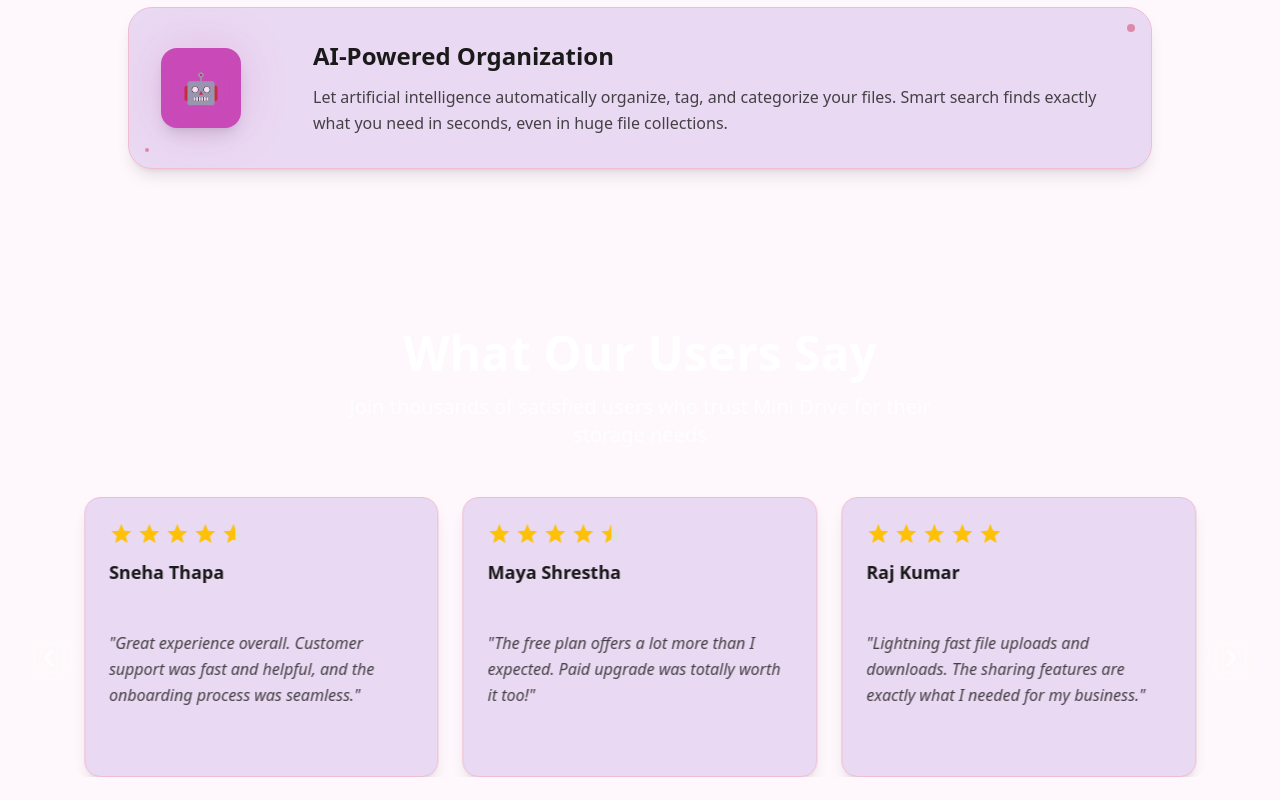
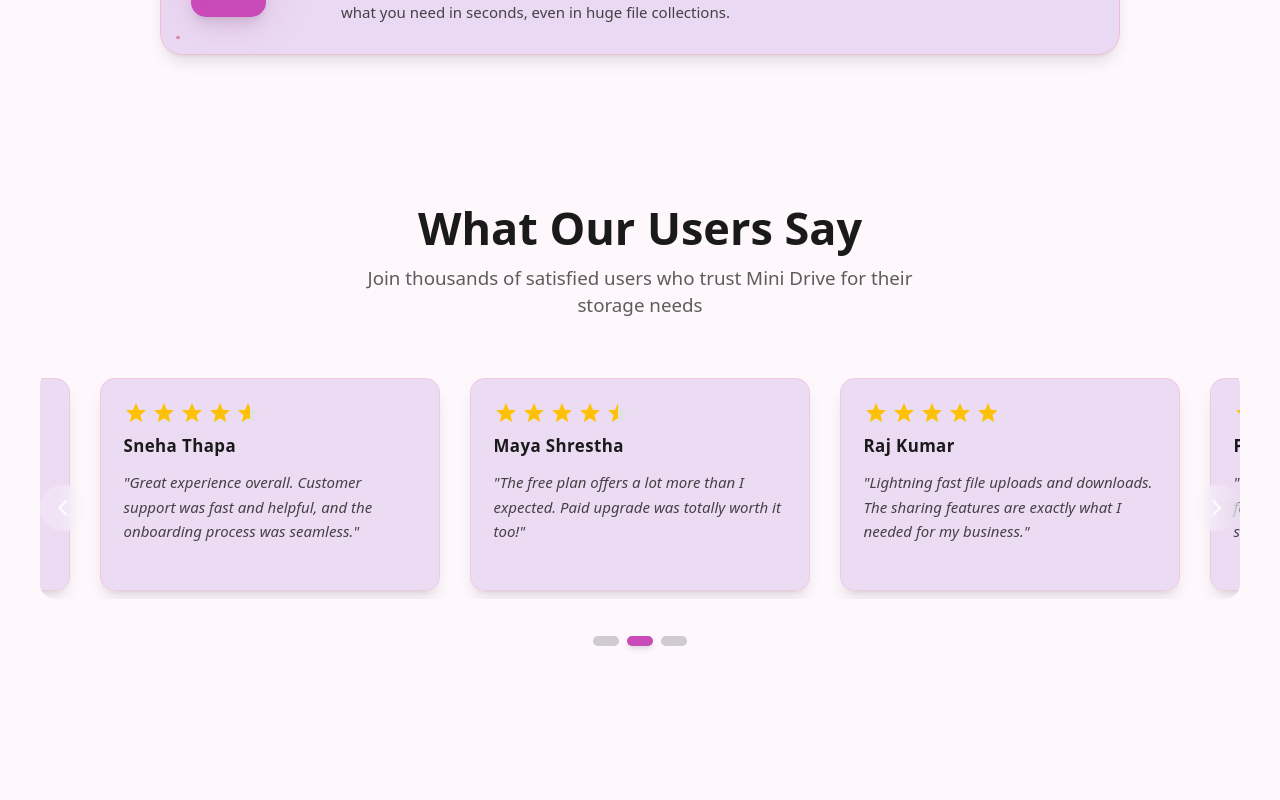
Before and after one commit to Rohan-1-3/the-mushu-drive, a React (Vite) app in the folder client/: page / in a window 1280 px wide. Shown: the part 1660-2460 px from the top of the page. Built offline with nearby package versions, Linux system fonts and the light colour scheme.

Commit message:
feat: implement footer component and integrate it into the landing page layout

```diff
--- a/client/src/Layouts/LandingPageLayout.jsx
+++ b/client/src/Layouts/LandingPageLayout.jsx
@@ -1,14 +1,15 @@
 import React from 'react';
 import { Outlet } from 'react-router';
+import Footer from '../components/LandingPageComponents/Footer';
 
 function LandingPageLayout() {
     return (
-        <div>
-            {/* header */}
-            <main>
+        <div className="flex flex-col min-h-screen bg-bg-light dark:bg-bg-dark">
+            {/* header placeholder handled elsewhere (Navbar likely outside layout) */}
+            <main className="flex-1">
                 <Outlet />
             </main>
-            {/* footer */}
+            <Footer />
         </div>
     );
 }
--- /dev/null
+++ b/client/src/components/LandingPageComponents/Footer.jsx
@@ -0,0 +1,89 @@
+import React from 'react';
+import { Link } from 'react-router-dom';
+
+function Footer() {
+  const year = new Date().getFullYear();
+  return (
+    <footer className="relative bg-bg-light dark:bg-bg-dark border-t border-white/20 dark:border-white/10 mt-20 overflow-hidden">
+      {/* Decorative gradient blobs */}
+      <div className="pointer-events-none absolute inset-0 -z-10">
+        <div className="absolute -top-24 -left-24 w-72 h-72 rounded-full bg-primary/10 blur-3xl" />
+        <div className="absolute -bottom-32 -right-10 w-80 h-80 rounded-full bg-accent2-dark/10 blur-3xl" />
+      </div>
+
+      <div className="max-w-7xl mx-auto px-6 py-8">
+        {/* Responsive grid: 1 col -> 2 cols (sm) -> 4 cols (md) -> 5 cols (xl) with brand spanning 2 */}
+        <div className="grid gap-12 sm:grid-cols-2 md:grid-cols-4 xl:grid-cols-5">
+          {/* Brand */}
+          <div className="space-y-4 xl:col-span-2">
+            <div className="flex items-center space-x-2">
+              <div className="w-6 h-6 rotate-45 rounded-sm shadow-lg bg-primary" />
+              <span className="font-bold tracking-widest text-text-light dark:text-text-dark">MINI DRIVE</span>
+            </div>
+            <p className="text-sm leading-relaxed text-text-light/70 dark:text-text-dark/70 max-w-xs">
+              Secure, fast and elegant storage that fits in your pocket. Effortless file sharing for modern workflows.
+            </p>
+            <div className="flex items-center space-x-3 pt-2">
+              {/* Social icons (placeholder SVGs) */}
+              {['twitter','github','linkedin'].map(icon => (
+                <a key={icon} href="#" aria-label={icon} className="group p-2 rounded-lg bg-white/5 hover:bg-white/10 dark:bg-white/10 dark:hover:bg-white/20 border border-white/10 transition-all">
+                  <svg viewBox="0 0 24 24" className="w-4 h-4 fill-none stroke-primary/70 group-hover:stroke-primary transition" strokeWidth="1.8" strokeLinecap="round" strokeLinejoin="round">
+                    <circle cx="12" cy="12" r="10" className="stroke-primary/30" />
+                    <path d="M8 12h8M12 8v8" />
+                  </svg>
+                </a>
+              ))}
+            </div>
+          </div>
+
+          {/* Product */}
+          <div className="sm:justify-self-start">
+            <h3 className="text-sm font-semibold tracking-wider text-text-light dark:text-text-dark mb-4">PRODUCT</h3>
+            <ul className="space-y-3 text-sm">
+              {['Features','Pricing','Security','Roadmap'].map(item => (
+                <li key={item}>
+                  <a href="#" className="text-text-light/70 dark:text-text-dark/70 hover:text-primary transition-colors">{item}</a>
+                </li>
+              ))}
+            </ul>
+          </div>
+
+            {/* Resources */}
+          <div className="sm:justify-self-start">
+            <h3 className="text-sm font-semibold tracking-wider text-text-light dark:text-text-dark mb-4">RESOURCES</h3>
+            <ul className="space-y-3 text-sm">
+              {['Docs','API','Community','Support'].map(item => (
+                <li key={item}>
+                  <a href="#" className="text-text-light/70 dark:text-text-dark/70 hover:text-primary transition-colors">{item}</a>
+                </li>
+              ))}
+            </ul>
+          </div>
+
+          {/* Company */}
+          <div className="sm:justify-self-start">
+            <h3 className="text-sm font-semibold tracking-wider text-text-light dark:text-text-dark mb-4">COMPANY</h3>
+            <ul className="space-y-3 text-sm">
+              {['About','Blog','Careers','Contact'].map(item => (
+                <li key={item}>
+                  <a href="#" className="text-text-light/70 dark:text-text-dark/70 hover:text-primary transition-colors">{item}</a>
+                </li>
+              ))}
+            </ul>
+          </div>
+        </div>
+
+        <div className="mt-16 pt-8 border-t border-white/10 flex flex-col md:flex-row items-center justify-between gap-6">
+          <p className="text-xs text-text-light/60 dark:text-text-dark/60">© {year} Mini Drive. All rights reserved.</p>
+          <div className="flex flex-wrap items-center gap-4 text-xs">
+            <Link to="#" className="text-text-light/60 dark:text-text-dark/60 hover:text-primary transition-colors">Terms</Link>
+            <Link to="#" className="text-text-light/60 dark:text-text-dark/60 hover:text-primary transition-colors">Privacy</Link>
+            <Link to="#" className="text-text-light/60 dark:text-text-dark/60 hover:text-primary transition-colors">Cookies</Link>
+          </div>
+        </div>
+      </div>
+    </footer>
+  );
+}
+
+export default Footer;
--- a/client/src/components/LandingPageComponents/ReviewCard.jsx
+++ b/client/src/components/LandingPageComponents/ReviewCard.jsx
@@ -1,30 +1,20 @@
 
 import FiveStars from '../ui/FiveStars';
 
-function ReviewCard({
-  name,
-  text,
-  value
-}) {
-
+function ReviewCard({ name, text, value }) {
   return (
-    <div
-      className="bg-accent2-light dark:bg-bg-dark backdrop-blur-sm p-4 md:p-6 rounded-2xl shadow-lg border border-accent2-dark dark:border-accent1 hover:scale-105 hover:shadow-xl dark:hover:shadow-accent1/20 transition-all duration-300 h-full flex flex-col justify-between min-h-[250px] md:min-h-[280px] w-full"
-    >
-      <div>
+    <div className="group relative bg-accent2-light/90 dark:bg-white/5 backdrop-blur-sm p-4 sm:p-5 md:p-6 rounded-2xl shadow-lg border border-accent2-dark/60 dark:border-white/10 transition-all duration-300 flex flex-col w-full h-full hover:scale-105">
+      {/* Top (Stars + Name) */}
+      <div className="flex flex-col gap-2 mb-3">
         <FiveStars value={value} />
-        <p className="font-semibold mt-3 text-text-light dark:text-text-dark text-base md:text-lg">{name}</p>
+        <p className="font-semibold tracking-wide text-text-light dark:text-text-dark text-sm sm:text-base md:text-lg">{name}</p>
       </div>
 
-      {/* Review container */}
-      <div
-        className="flex-1 flex items-center"
-      >
-        <div
-          className="text-text-light/80 dark:text-text-dark/80 italic leading-relaxed text-sm md:text-base"
-        >
+      {/* Review Text (auto height) */}
+      <div className="flex-1">
+        <p className="text-text-light/80 dark:text-text-dark/80 italic leading-relaxed text-sm md:text-base">
           "{text}"
-        </div>
+        </p>
       </div>
     </div>
   );
--- a/client/src/components/LandingPageComponents/ReviewsSection.jsx
+++ b/client/src/components/LandingPageComponents/ReviewsSection.jsx
@@ -71,15 +71,15 @@ function ReviewsSection() {
   };
 
   return (
-    <section className="relative py-20 px-6 overflow-hidden">
+    <section className="relative py-20 px-4 sm:px-6 overflow-hidden bg-gradient-to-b from-bg-light via-bg-light dark:from-bg-dark dark:via-bg-dark">
 
       <div className="relative z-10 max-w-7xl mx-auto">
         {/* Section Header */}
-        <div className="text-center mb-8 md:mb-12">
-          <h2 className="text-4xl md:text-5xl font-bold text-white mb-4">
+        <div className="text-center mb-10 md:mb-14">
+          <h2 className="text-4xl md:text-5xl font-bold text-text-light dark:text-text-dark mb-4">
             What Our Users Say
           </h2>
-          <p className="text-lg md:text-xl text-white/90 max-w-2xl mx-auto px-4">
+          <p className="text-lg md:text-xl text-text-light/70 dark:text-text-dark/70 max-w-2xl mx-auto px-4">
             Join thousands of satisfied users who trust Mini Drive for their storage needs
           </p>
         </div>
@@ -116,10 +116,10 @@ function ReviewsSection() {
           )}
 
           {/* Carousel Track */}
-          <div className="overflow-hidden rounded-2xl mx-4 md:mx-12">
+          <div className="overflow-x-hidden rounded-2xl p-2 sm:px-4 md:px-8 lg:px-12">
             <div
               ref={carouselRef}
-              className="flex transition-transform duration-500 ease-in-out"
+              className="flex items-stretch transition-transform duration-500 ease-in-out"
               style={{
                 transform: `translate3d(-${currentIndex * (100 / cardsPerView)}%, 0, 0)`,
                 width: '100%',
@@ -130,7 +130,7 @@ function ReviewsSection() {
               {reviews.map((review, index) => (
                 <div
                   key={`${review.name}-${index}`}
-                  className="flex-shrink-0 flex-grow-0 px-2 md:px-3"
+                  className="flex-shrink-0 flex-grow-0 px-2 sm:px-3 md:px-4"
                   style={{
                     width: `${100 / cardsPerView}%`,
                     minWidth: `${100 / cardsPerView}%`,
@@ -139,7 +139,7 @@ function ReviewsSection() {
                     transform: 'translateZ(0)'
                   }}
                 >
-                  <div className="h-full">
+                  <div className="h-full flex">
                     <ReviewCard {...review} />
                   </div>
                 </div>
@@ -149,16 +149,15 @@ function ReviewsSection() {
 
           {/* Pagination Dots */}
           {maxIndex > 0 && (
-            <div className="flex justify-center space-x-2 mt-8">
+            <div className="flex justify-center flex-wrap gap-2 mt-10">
               {Array.from({ length: maxIndex + 1 }, (_, index) => (
                 <button
                   key={index}
                   onClick={() => goToSlide(index)}
-                  className={`px-3 py-1 rounded-full transition-all duration-200 ${
-                    index === currentIndex
-                      ? 'bg-white scale-125'
-                      : 'bg-white/50 hover:bg-white/80'
-                  }`}
+                  className={`h-2.5 w-7 rounded-full transition-all duration-300 ${index === currentIndex
+                      ? 'bg-primary shadow-md'
+                      : 'bg-text-light/20 dark:bg-text-dark/20 hover:bg-text-light/40 dark:hover:bg-text-dark/40'
+                    }`}
                   aria-label={`Go to slide ${index + 1}`}
                 />
               ))}
--- a/client/src/pages/LandingPage.jsx
+++ b/client/src/pages/LandingPage.jsx
@@ -29,9 +29,6 @@ function LandingPage() {
             <ReviewsSection />
             <FAQs />
             <CTASection />
-            <footer className="text-center py-6 text-text-light/60 dark:text-text-dark/60 mt-2 text-xl">
-                &copy; 2025 <a href="https://github.com/rohan-1-3/" target="_blank" rel="noopener noreferrer" className="text-primary dark:text-accent2-dark hover:underline">Rohan-1-3</a>. All rights reserved.
-            </footer>
 
         </div>
     );
```
Also changed, not shown: client/src/index.css (+13 -0 lines).
